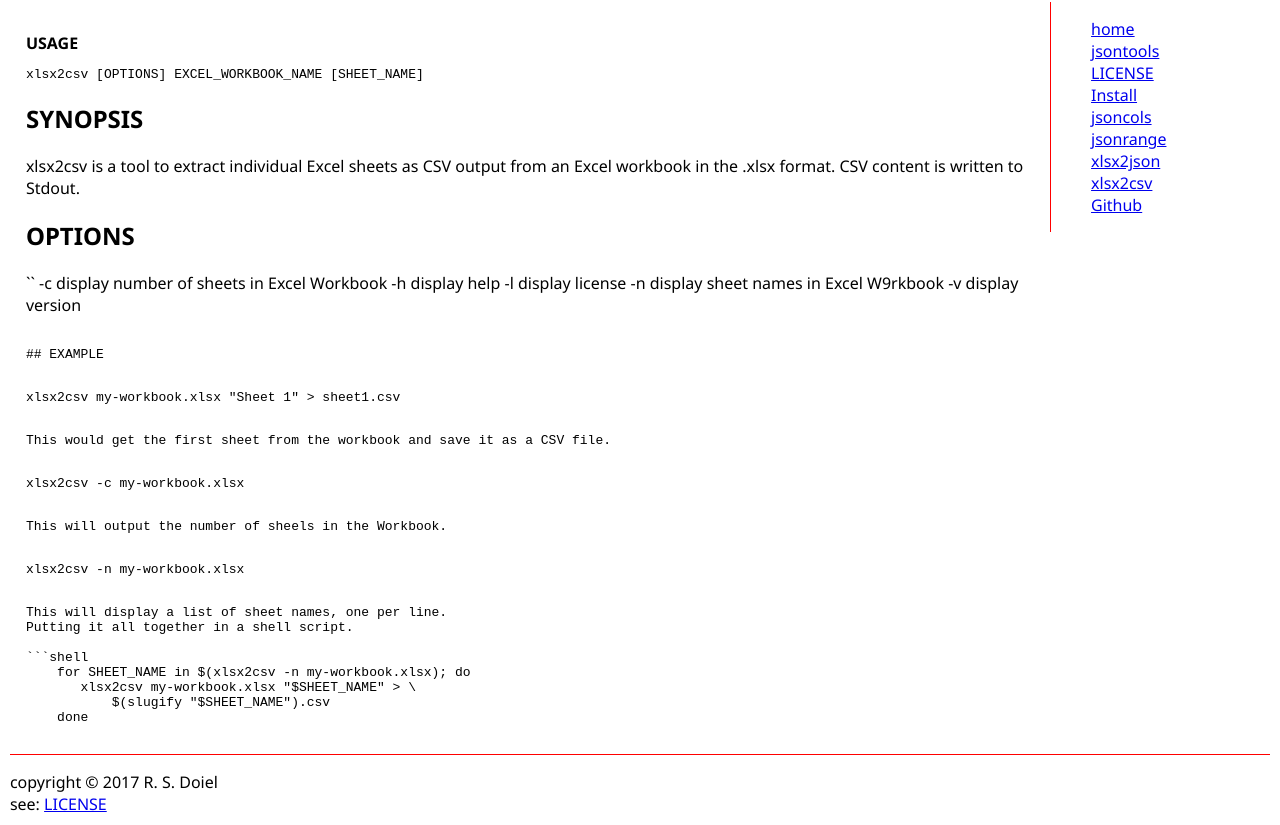
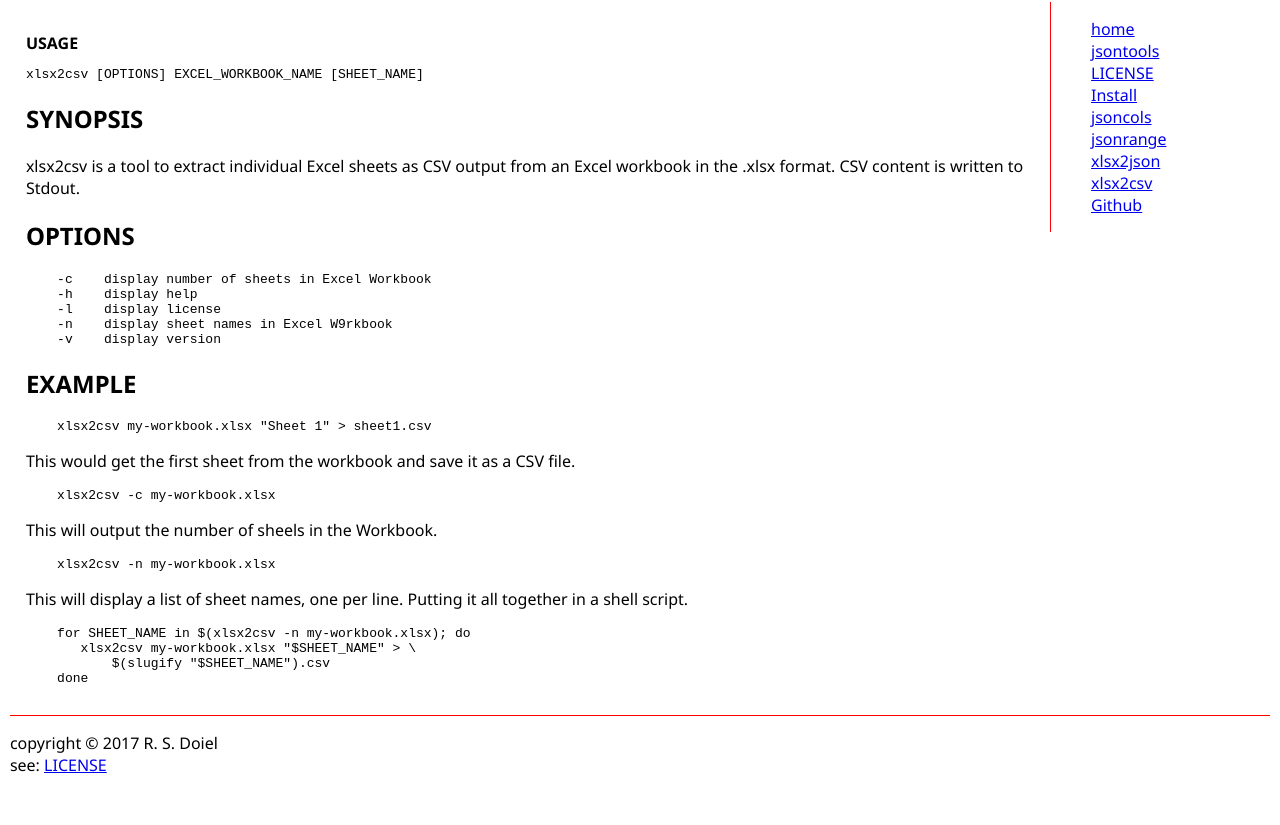
Before and after one commit to rsdoiel/jsontools, a plain HTML site: page xlsx2csv.html in a window 1280 px wide. Shown: the part 70-895 px from the top of the page. After the commit the page ends 856 px from the top, so only its background shows below. Drawn offline with Linux system fonts and the light colour scheme.

Commit message:
Quick Save

````diff
--- a/xlsx2csv.html
+++ b/xlsx2csv.html
@@ -20,43 +20,32 @@ Excel workbook in the .xlsx format. CSV content is written to Stdout.</p>
 
 <h2>OPTIONS</h2>
 
-<p>``
-    -c    display number of sheets in Excel Workbook
+<pre><code>    -c    display number of sheets in Excel Workbook
     -h    display help
     -l    display license
     -n    display sheet names in Excel W9rkbook
-    -v    display version</p>
-
-<pre><code>
-## EXAMPLE
-
+    -v    display version
 </code></pre>
 
-<pre><code>xlsx2csv my-workbook.xlsx &quot;Sheet 1&quot; &gt; sheet1.csv
+<h2>EXAMPLE</h2>
+
+<pre><code>    xlsx2csv my-workbook.xlsx &quot;Sheet 1&quot; &gt; sheet1.csv
 </code></pre>
 
-<pre><code>
-This would get the first sheet from the workbook and save it as a CSV file.
+<p>This would get the first sheet from the workbook and save it as a CSV file.</p>
 
+<pre><code>    xlsx2csv -c my-workbook.xlsx
 </code></pre>
 
-<pre><code>xlsx2csv -c my-workbook.xlsx
+<p>This will output the number of sheels in the Workbook.</p>
+
+<pre><code>    xlsx2csv -n my-workbook.xlsx
 </code></pre>
 
-<pre><code>
-This will output the number of sheels in the Workbook.
+<p>This will display a list of sheet names, one per line.
+Putting it all together in a shell script.</p>
 
-</code></pre>
-
-<pre><code>xlsx2csv -n my-workbook.xlsx
-</code></pre>
-
-<pre><code>
-This will display a list of sheet names, one per line.
-Putting it all together in a shell script.
-
-```shell
-    for SHEET_NAME in $(xlsx2csv -n my-workbook.xlsx); do
+<pre><code class="language-shell">    for SHEET_NAME in $(xlsx2csv -n my-workbook.xlsx); do
        xlsx2csv my-workbook.xlsx &quot;$SHEET_NAME&quot; &gt; \
            $(slugify &quot;$SHEET_NAME&quot;).csv
     done
````
Also changed, not shown: index.html (+1 -1 lines), 2 other files.
